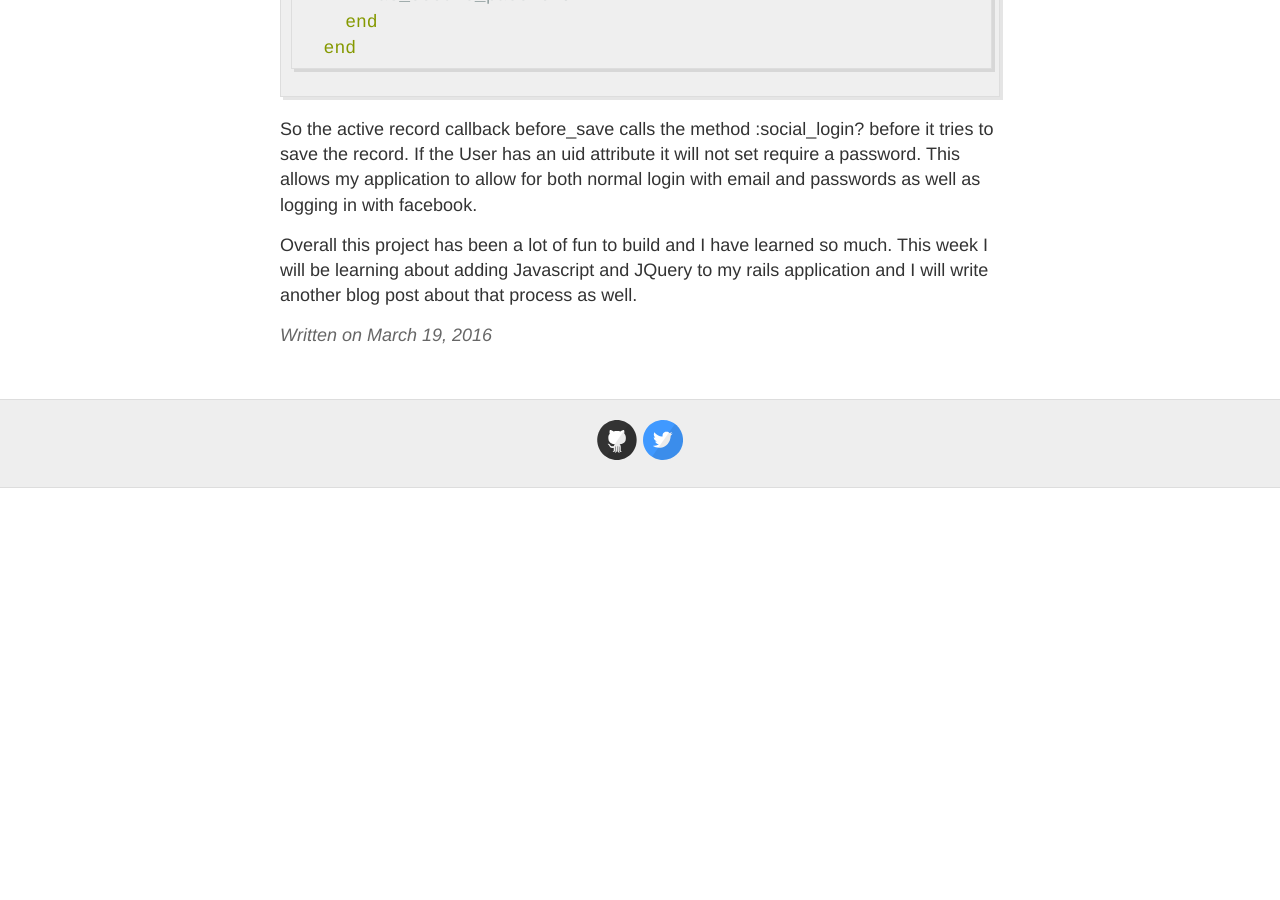
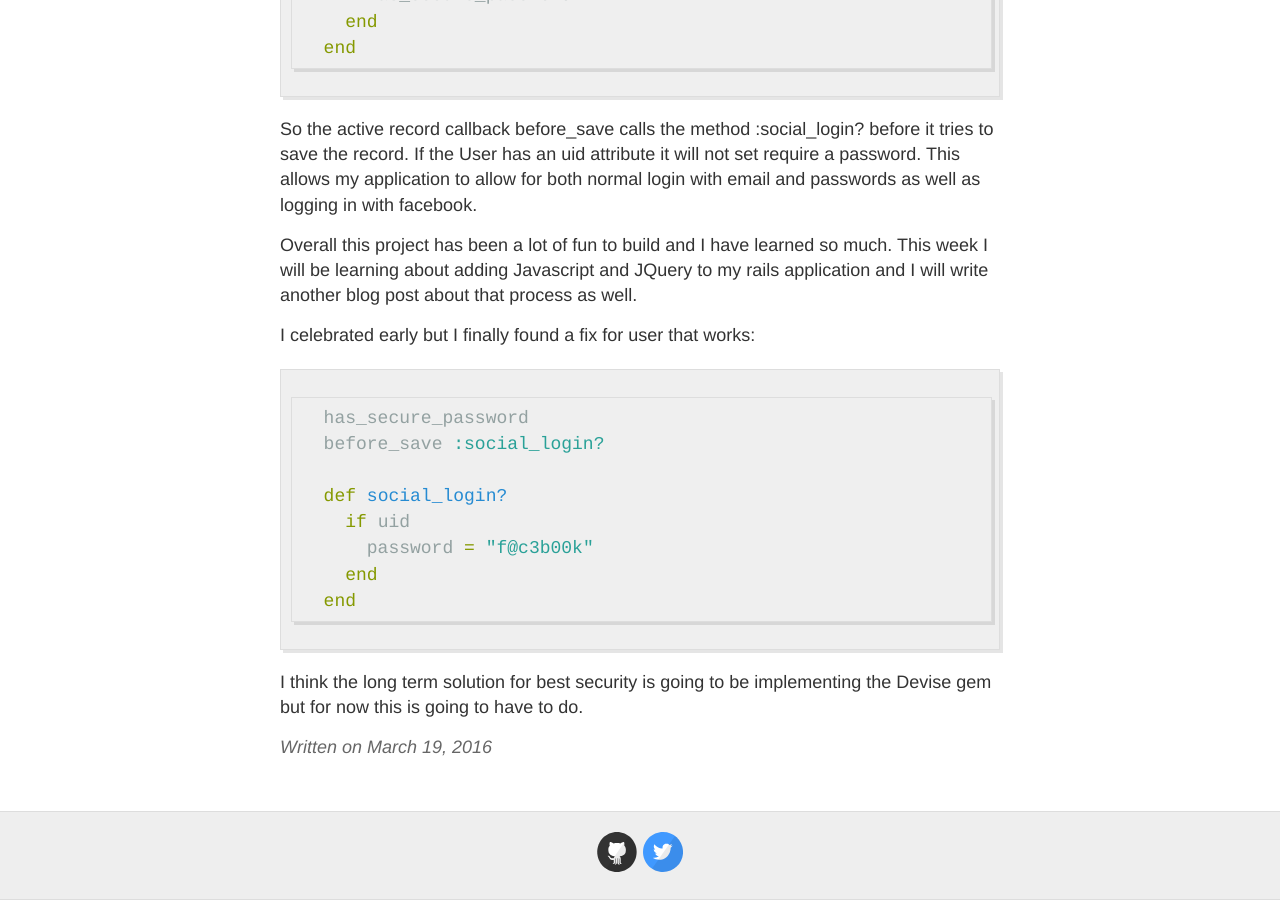
Before and after one commit to tuckerbohman5/tuckerbohman5.github.io, a Jekyll site: the page built from _posts/2016-3-19-My-First-Rails-Application.md, in a window 1280 px wide and 900 px high, scrolled down 4342 px. Built offline with Jekyll 4.4.1, drawn with Linux system fonts in a browser that asks for light colours; before the commit the page ends 4830 px from its top, so only the background shows below that.

Commit message:
final touches

````diff
--- a/_posts/2016-3-19-My-First-Rails-Application.md
+++ b/_posts/2016-3-19-My-First-Rails-Application.md
@@ -100,3 +100,18 @@ My create method first checks to see if the return of auth is nil. auth is a met
 So the active record callback before_save calls the method :social_login? before it tries to save the record. If the User has an uid attribute it will not set require a password. This allows my application to allow for both normal login with email and passwords as well as logging in with facebook.
 
 Overall this project has been a lot of fun to build and I have learned so much. This week I will be learning about adding Javascript and JQuery to my rails application and I will write another blog post about that process as well.
+
+I celebrated early but I finally found a fix for user that works:
+
+```ruby
+  has_secure_password
+  before_save :social_login?
+
+  def social_login?
+    if uid
+      password = "f@c3b00k"
+    end
+  end
+```
+
+I think the long term solution for best security is going to be implementing the Devise gem but for now this is going to have to do.
````
